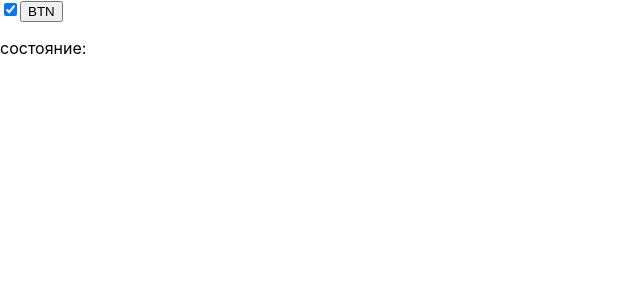
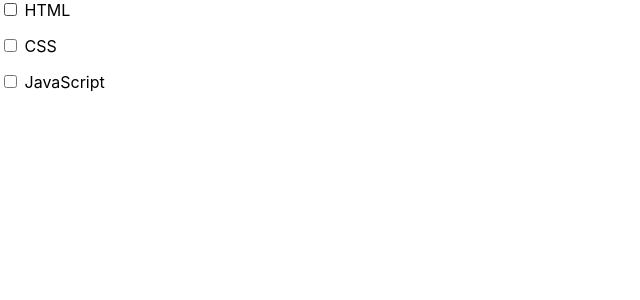
Before and after one commit to Kosa-Nostra/React_Tasks, a React (Create React App) app: page / in a window 1280 px wide. Shown: the top 300 px of the page, without its empty margins (0-640 px from the left). Built offline with nearby package versions, Linux system fonts and the light colour scheme.

Commit message:
Task 62#2

```diff
--- a/src/App.js
+++ b/src/App.js
@@ -38,18 +38,31 @@ function translit(word){
 }
 
 function App() {
-	const [checked, setChecked] = useState(true);
-	const [message, setMessage] = useState("");
+	const [languages, setLanguages] = useState({ html: false, css: false, js: false });
 
-  const handleClick = () => {
-    setMessage(checked ? "Привет, пользователь!" : "До свидания!");
-  };
+	const handleChange = (event) => {
+	  const { name, checked } = event.target;
+	  setLanguages((prev) => ({ ...prev, [name]: checked }));
+	};
 
-	return <div>
-		<input type="checkbox" checked={checked} onChange={() => setChecked(!checked)} />
-		<button onClick={handleClick}>BTN</button>
-		<p>состояние: {message}</p>
-	</div>;
+	return (
+	  <div>
+		<label>
+		  <input type="checkbox" name="html" checked={languages.html} onChange={handleChange} /> HTML
+		</label>
+		<p>{languages.html ? "Вы знаете HTML" : ""}</p>
+
+		<label>
+		  <input type="checkbox" name="css" checked={languages.css} onChange={handleChange} /> CSS
+		</label>
+		<p>{languages.css ? "Вы знаете CSS" : ""}</p>
+
+		<label>
+		  <input type="checkbox" name="js" checked={languages.js} onChange={handleChange} /> JavaScript
+		</label>
+		<p>{languages.js ? "Вы знаете JavaScript" : ""}</p>
+	  </div>
+	);
 }
 
 export default App;
```
